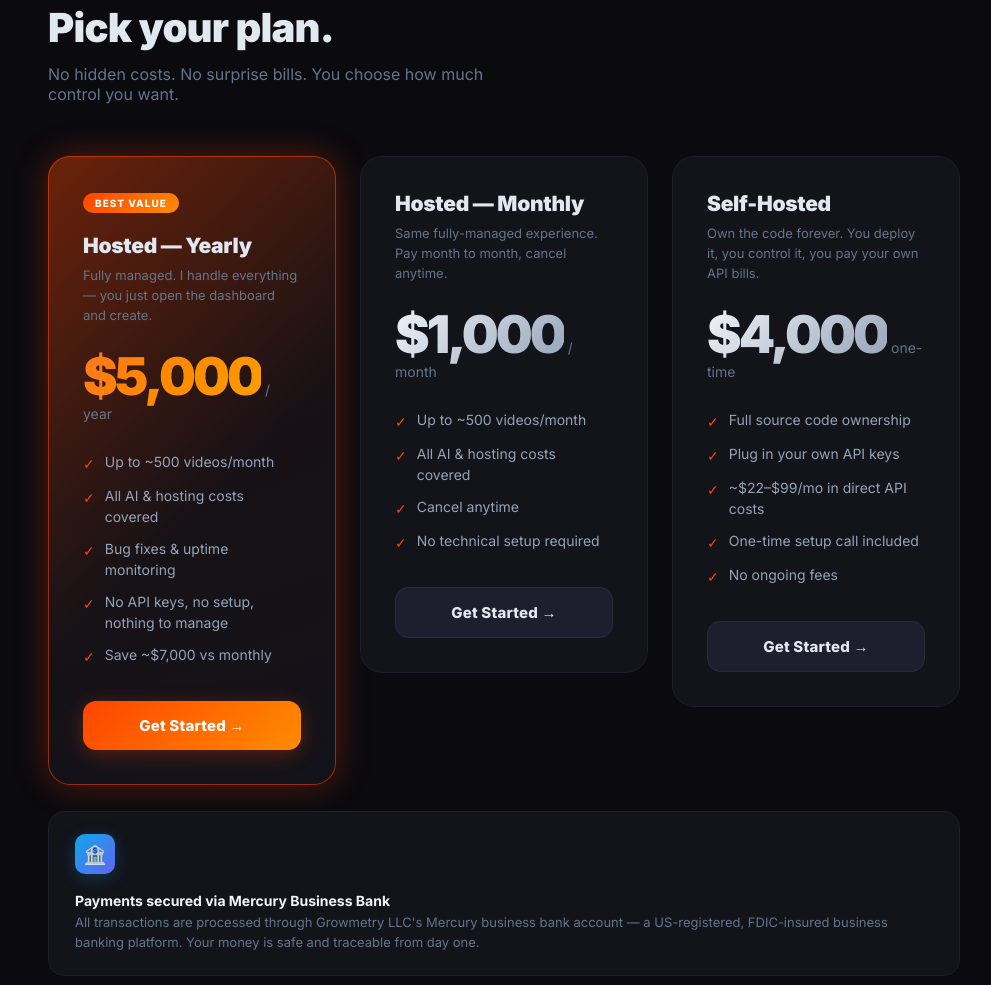
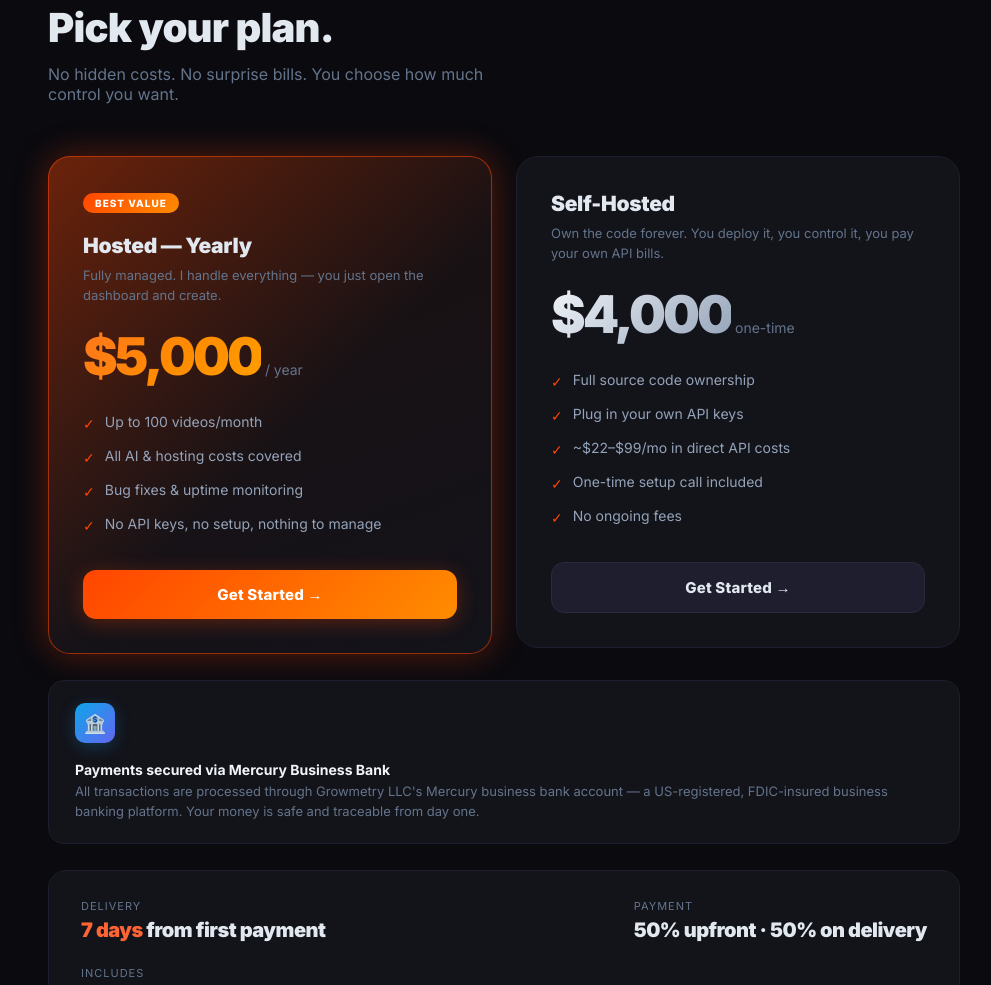
Before and after one commit to Abdelrahman-Medhat/reddit2reels, a plain HTML site: page index.html in a window 1280 px wide. Shown: the part 2220-3205 px from the top of the page, without its empty margins (136-1127 px from the left). Drawn offline with Linux system fonts and the light colour scheme.

Commit message:
update info

```diff
--- a/index.html
+++ b/index.html
@@ -969,29 +969,12 @@
         <span class="amount">$5,000</span><span class="period">/ year</span>
       </div>
       <ul class="plan-features">
-        <li><span class="check">✓</span> Up to ~500 videos/month</li>
+        <li><span class="check">✓</span> Up to 100 videos/month</li>
         <li><span class="check">✓</span> All AI & hosting costs covered</li>
         <li><span class="check">✓</span> Bug fixes & uptime monitoring</li>
         <li><span class="check">✓</span> No API keys, no setup, nothing to manage</li>
-        <li><span class="check">✓</span> Save ~$7,000 vs monthly</li>
       </ul>
       <a href="#contact" class="plan-btn primary">Get Started →</a>
-    </div>
-
-    <!-- Monthly -->
-    <div class="pricing-card reveal">
-      <div class="plan-name">Hosted — Monthly</div>
-      <div class="plan-desc">Same fully-managed experience. Pay month to month, cancel anytime.</div>
-      <div class="plan-price">
-        <span class="amount">$1,000</span><span class="period">/ month</span>
-      </div>
-      <ul class="plan-features">
-        <li><span class="check">✓</span> Up to ~500 videos/month</li>
-        <li><span class="check">✓</span> All AI & hosting costs covered</li>
-        <li><span class="check">✓</span> Cancel anytime</li>
-        <li><span class="check">✓</span> No technical setup required</li>
-      </ul>
-      <a href="#contact" class="plan-btn secondary">Get Started →</a>
     </div>
 
     <!-- Self-hosted -->
```
